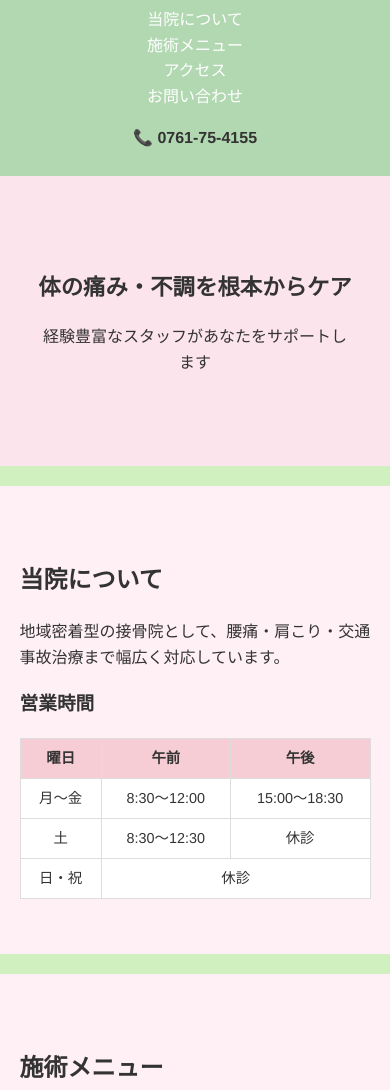
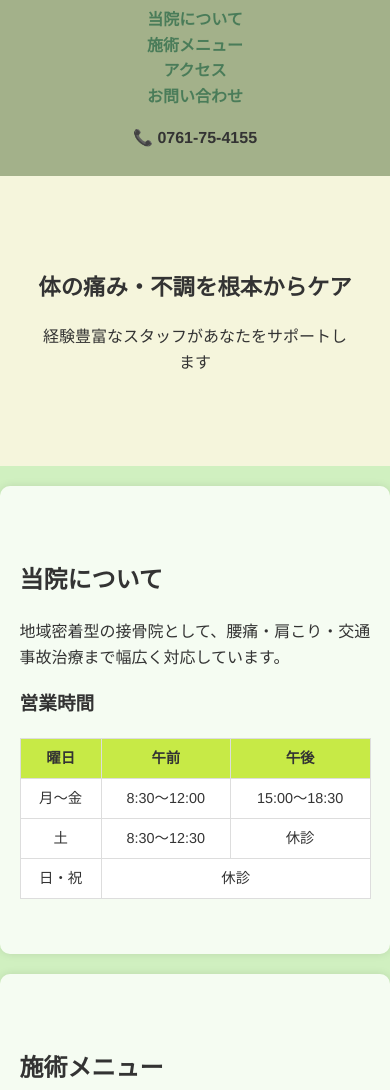
Before and after one commit to kimurasekkotsuin/-homepage, a plain HTML site: page index.html in a window 390 px wide. Shown: the part 80-1170 px from the top of the page. Drawn offline with Linux system fonts and the light colour scheme.

Commit message:
Update style.css

```diff
--- a/style.css
+++ b/style.css
@@ -3,8 +3,8 @@ body {
   margin: 0;
   padding: 0;
   line-height: 1.6;
-  background-color: #d0f0c0;
-  color: #333;
+  background-color: #d0f0c0; /* 薄いミントグリーン */
+  color: #333; /* 文字色はそのまま */
 }
 
 .container {
@@ -15,7 +15,7 @@ body {
 }
 
 header {
-  background: #b2d8b2;
+  background: #a3b18a; /* 落ち着いたセージグリーン */
   color: #333;
   padding: 10px 0;
 }
@@ -33,8 +33,17 @@ nav ul {
 }
 
 nav a {
-  color: white;
+  color: #4a7c59; /* 落ち着いた緑系 */
   text-decoration: none;
+  font-weight: bold;
+  padding: 0.5em 1em;
+  border-radius: 6px;
+  transition: background-color 0.3s ease;
+}
+
+nav a:hover {
+  background-color: #6fbf73; /* 明るめの緑 */
+  color: #fff;
 }
 
 .tel {
@@ -42,12 +51,11 @@ nav a {
   font-weight: bold;
 }
 
-
 .hero {
   background: url('hero.jpg') no-repeat center center/cover;
   height: 300px;
   color: #333;
-  background-color: #fce4ec;
+  background-color: #f5f5dc; /* 薄いベージュに変更 */
   display: flex;
   align-items: center;
   justify-content: center;
@@ -55,16 +63,18 @@ nav a {
 }
 
 .section {
-  background: #fff0f5;
+  background: #ffffffcc; /* 半透明白背景で読みやすく */
   margin-top: 20px;
   padding: 40px 0;
+  border-radius: 10px;
+  box-shadow: 0 0 8px rgba(0,0,0,0.1);
 }
 
 footer {
   text-align: center;
   padding: 20px 0;
-  background: #b2d8b2;
-  color: white;
+  background: #a3b18a; /* headerと合わせて */
+  color: #333;
   font-size: 0.9em;
 }
 
@@ -83,28 +93,33 @@ footer {
 }
 
 .business-table th {
-  background-color: #f7cdd5; /* 優しいピンク系 */
+  background-color: #c7ea46; /* 明るい黄緑 */
   color: #333;
 }
 
-
-
-@media screen and (max-width: 768px) {
-  .business-table th,
-  .business-table td {
-    padding: 8px;
-    font-size: 0.9em;
-  }
+button {
+  background-color: #4a90e2; /* さわやかな青 */
+  color: #fff;
+  border: none;
+  padding: 0.6em 1.2em;
+  border-radius: 6px;
+  cursor: pointer;
+  font-weight: bold;
+  transition: background-color 0.3s ease;
 }
 
+button:hover {
+  background-color: #357abd; /* 濃い青 */
+}
 
-
-
-/* スマホ対応 */
 @media screen and (max-width: 768px) {
   nav ul {
     flex-direction: column;
     text-align: center;
+  }
+
+  nav a {
+    padding: 1em;
   }
 
   .tel {
@@ -124,4 +139,10 @@ footer {
   .container {
     padding: 15px;
   }
+
+  .business-table th,
+  .business-table td {
+    padding: 8px;
+    font-size: 0.9em;
+  }
 }
```
